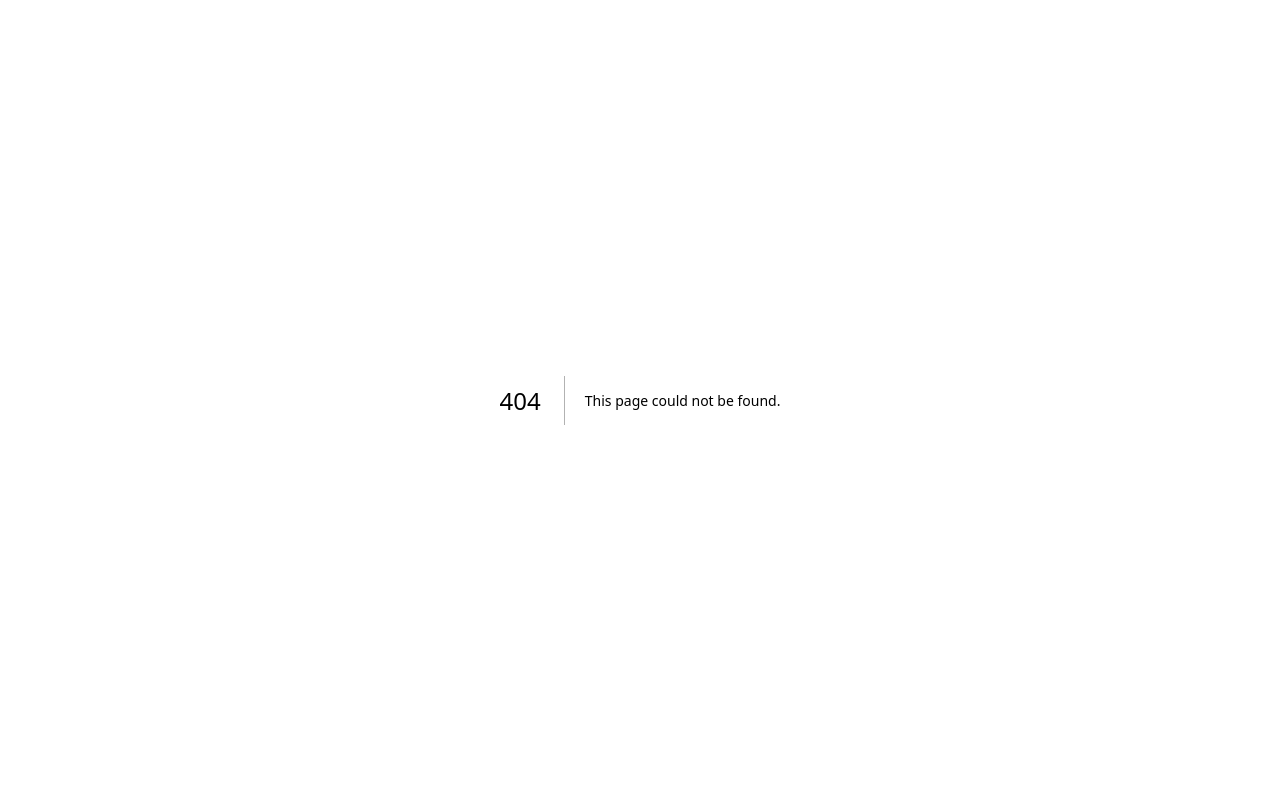
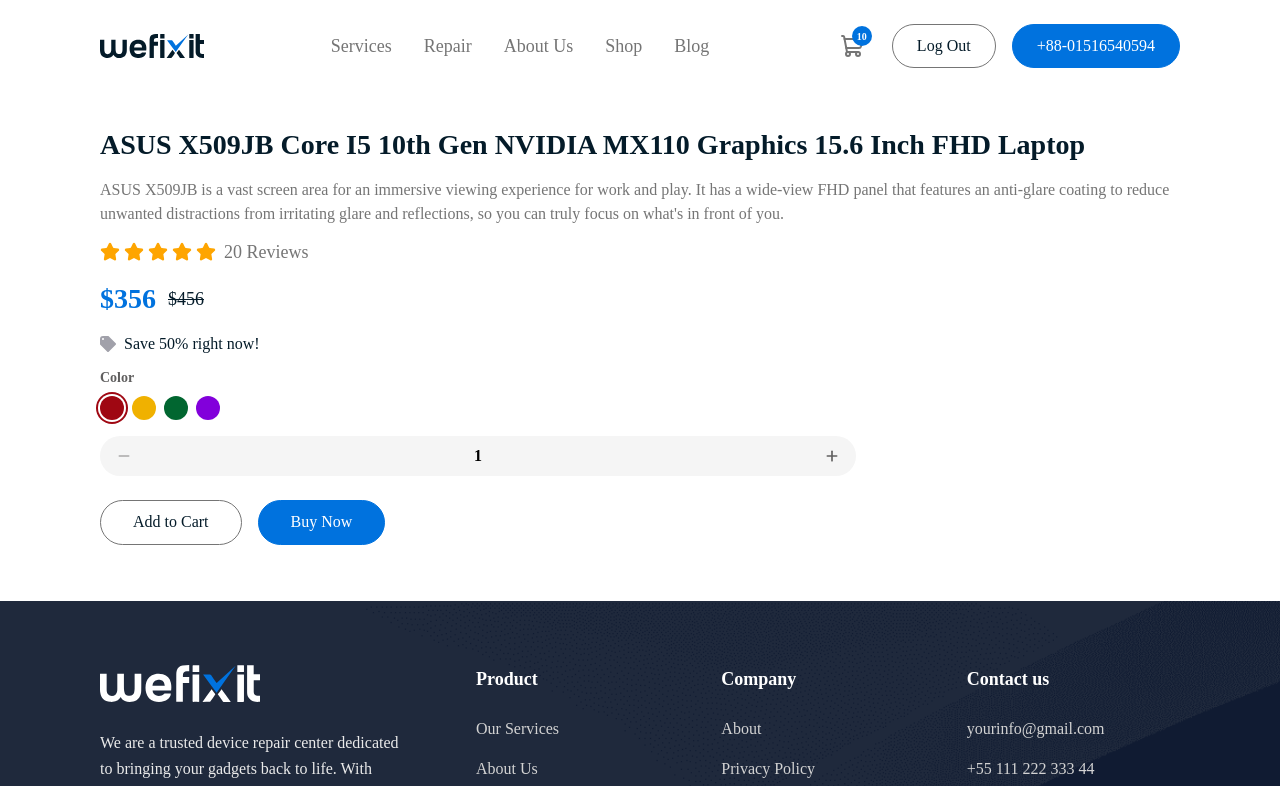
Before and after one commit to ashikur-rahman-asif/wefixit, a Next.js app: page /product/1 in a window 1280 px wide. Before the commit this address had no page. Shown: the top 786 px of the page. Built offline with nearby package versions, Linux system fonts and the light colour scheme.

Commit message:
implement partially product details page

```diff
--- /dev/null
+++ b/app/(main)/product/[slug]/page.tsx
@@ -0,0 +1,57 @@
+import Container from "@/components/container";
+import { LabelIcon } from "@/components/icons/label-icon";
+import { StarRating } from "@/components/ui/star-rating";
+import { Button } from "@/components/ui/button";
+import { ProductColorSelector } from "../_components/product-color-selector";
+import { ProductQuantitySelector } from "../_components/product-quantity-selector";
+
+export default async function ProductDetailsPage(props: {
+  params: Promise<{ slug: string }>;
+}) {
+  const params = await props.params;
+  const productSlug = params.slug;
+
+  console.log("params", props);
+  return (
+    <Container className="py-8">
+      <h1 className="text-[28px] font-bold text-primary">
+        ASUS X509JB Core I5 10th Gen NVIDIA MX110 Graphics 15.6 Inch FHD Laptop
+      </h1>
+      <p className="mt-3 text-base font-sans text-secondary">
+        ASUS X509JB is a vast screen area for an immersive viewing experience
+        for work and play. It has a wide-view FHD panel that features an
+        anti-glare coating to reduce unwanted distractions from irritating glare
+        and reflections, so you can truly focus on what&apos;s in front of you.
+      </p>
+
+      <div className="flex items-center gap-2 my-3">
+        <StarRating rating={5} />
+        <p className="text-secondary text-lg font-medium font-sans">
+          20 Reviews
+        </p>
+      </div>
+
+      <div className="flex items-center gap-3 my-3">
+        <p className="text-brand font-bold text-[28px]">$356</p>
+        <del className="text-primary font-medium text-lg">$456</del>
+      </div>
+      <div className="flex items-center gap-2 my-3">
+        <LabelIcon className="w-4 h-4" />
+        <p className="text-primary text-base font-medium font-sans">
+          Save 50% right now!
+        </p>
+      </div>
+      <ProductColorSelector />
+      <ProductQuantitySelector />
+
+      <div className="flex items-center gap-4 my-6">
+        <Button variant="default" className="w-full sm:w-auto px-8">
+          Add to Cart
+        </Button>
+        <Button variant="brand" className="w-full sm:w-auto px-8">
+          Buy Now
+        </Button>
+      </div>
+    </Container>
+  );
+}
--- /dev/null
+++ b/app/(main)/product/_components/product-color-selector.tsx
@@ -0,0 +1,46 @@
+"use client";
+
+import { cn } from "@/lib/utils";
+import { useState } from "react";
+
+const colors = [
+  { id: 1, name: "red", class: "bg-red-800", ringClass: "ring-red-800" },
+  {
+    id: 2,
+    name: "yellow",
+    class: "bg-yellow-500",
+    ringClass: "ring-yellow-500",
+  },
+  { id: 3, name: "green", class: "bg-green-800", ringClass: "ring-green-800" },
+  {
+    id: 4,
+    name: "purple",
+    class: "bg-purple-700",
+    ringClass: "ring-purple-700",
+  },
+];
+
+export function ProductColorSelector() {
+  const [selectedColorId, setSelectedColorId] = useState(colors[0].id);
+
+  return (
+    <div>
+      <p className="text-[#605F5F] text-sm font-semibold">Color</p>
+      <div className="flex items-center gap-2 mt-2">
+        {colors.map((color) => (
+          <button
+            key={color.id}
+            onClick={() => setSelectedColorId(color.id)}
+            className={cn(
+              "w-6 h-6 rounded-full p-1 cursor-pointer",
+              color.class,
+              selectedColorId === color.id &&
+                `ring-2 ring-offset-2 ${color.ringClass}`,
+            )}
+            aria-label={`Select ${color.name} color`}
+          />
+        ))}
+      </div>
+    </div>
+  );
+}
--- /dev/null
+++ b/app/(main)/product/_components/product-quantity-selector.tsx
@@ -0,0 +1,32 @@
+"use client";
+
+import { Minus, Plus } from "lucide-react";
+import { useState } from "react";
+
+export function ProductQuantitySelector() {
+  const [quantity, setQuantity] = useState(1);
+
+  const increment = () => setQuantity((prev) => prev + 1);
+  const decrement = () => setQuantity((prev) => (prev > 1 ? prev - 1 : 1));
+
+  return (
+    <div className="flex items-center justify-between w-[70%] bg-[#F5F5F5] rounded-full px-4 py-2 mt-4">
+      <button
+        onClick={decrement}
+        className="text-[#605F5F] hover:text-black transition-colors disabled:opacity-50 cursor-pointer"
+        disabled={quantity <= 1}
+        aria-label="Decrease quantity"
+      >
+        <Minus className="w-4 h-4" strokeWidth={2.5} />
+      </button>
+      <span className="text-black font-semibold text-base">{quantity}</span>
+      <button
+        onClick={increment}
+        className="text-[#605F5F] hover:text-black transition-colors cursor-pointer"
+        aria-label="Increase quantity"
+      >
+        <Plus className="w-4 h-4" strokeWidth={2.5} />
+      </button>
+    </div>
+  );
+}
--- a/app/(main)/shop/page.tsx
+++ b/app/(main)/shop/page.tsx
@@ -261,7 +261,7 @@ export default async function ShopPage(props: {
                 title={product.title}
                 price={product.price}
                 discountPrice={product.discountPrice}
-                href={`/shop/${product.slug}`}
+                href={`/product/${product.slug}`}
               />
             ))}
           </div>
--- /dev/null
+++ b/components/icons/label-icon.tsx
@@ -0,0 +1,18 @@
+import { SVGProps } from "react";
+
+export function LabelIcon(props: SVGProps<SVGSVGElement>) {
+  return (
+    <svg
+      xmlns="http://www.w3.org/2000/svg"
+      viewBox="0 0 16 16"
+      fill="currentColor"
+      {...props}>
+      <path
+        fill="#a1a1aa"
+        fillRule="evenodd"
+        d="M15.707 7.293a1 1 0 0 1 0 1.414l-7 7a1 1 0 0 1-1.414 0l-7-7A.997.997 0 0 1 0 8V3a3 3 0 0 1 3-3h5c.256 0 .512.098.707.293zM3 4a1 1 0 1 0 0-2 1 1 0 0 0 0 2"
+        clipRule="evenodd"
+      />
+    </svg>
+  );
+}
```
